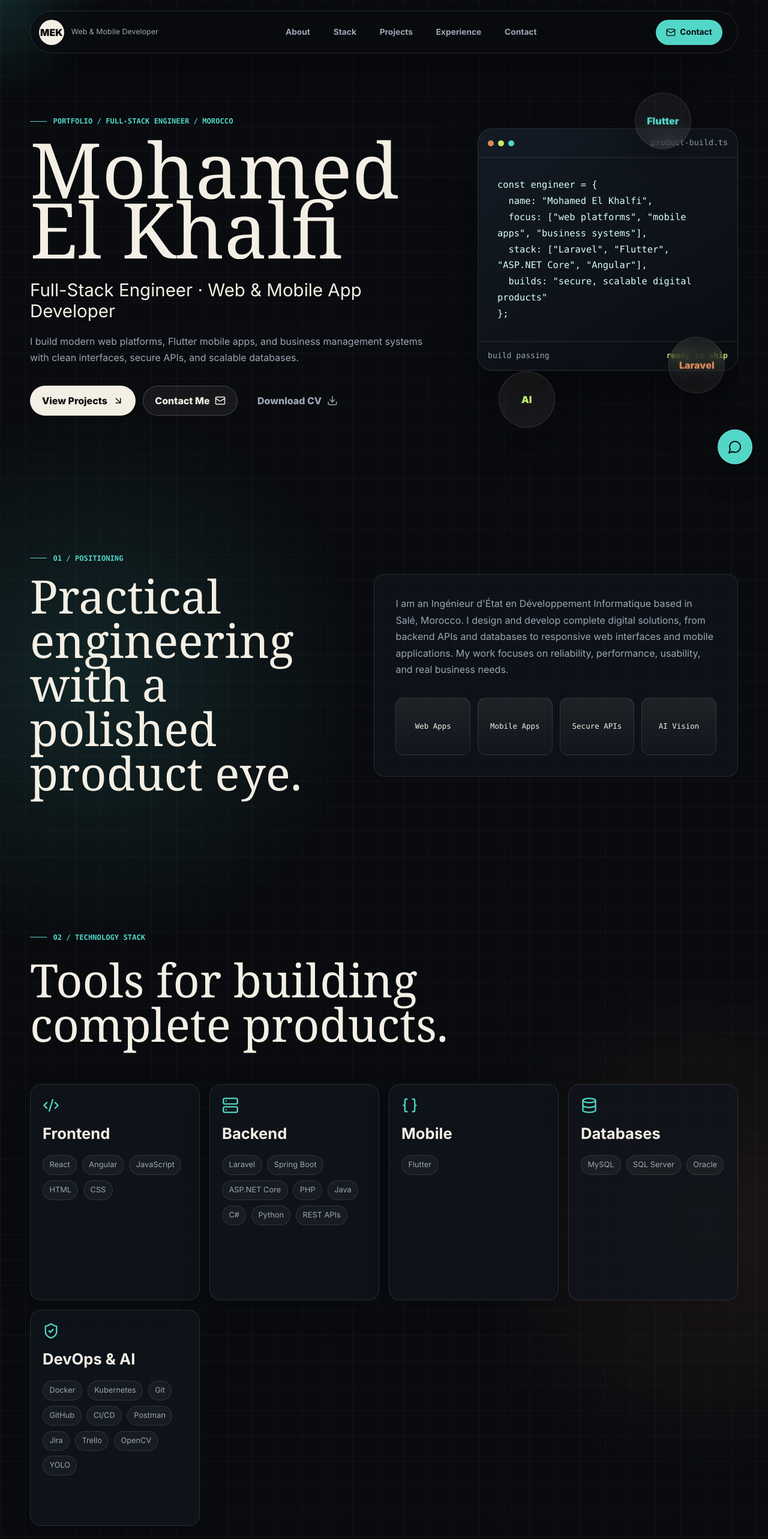
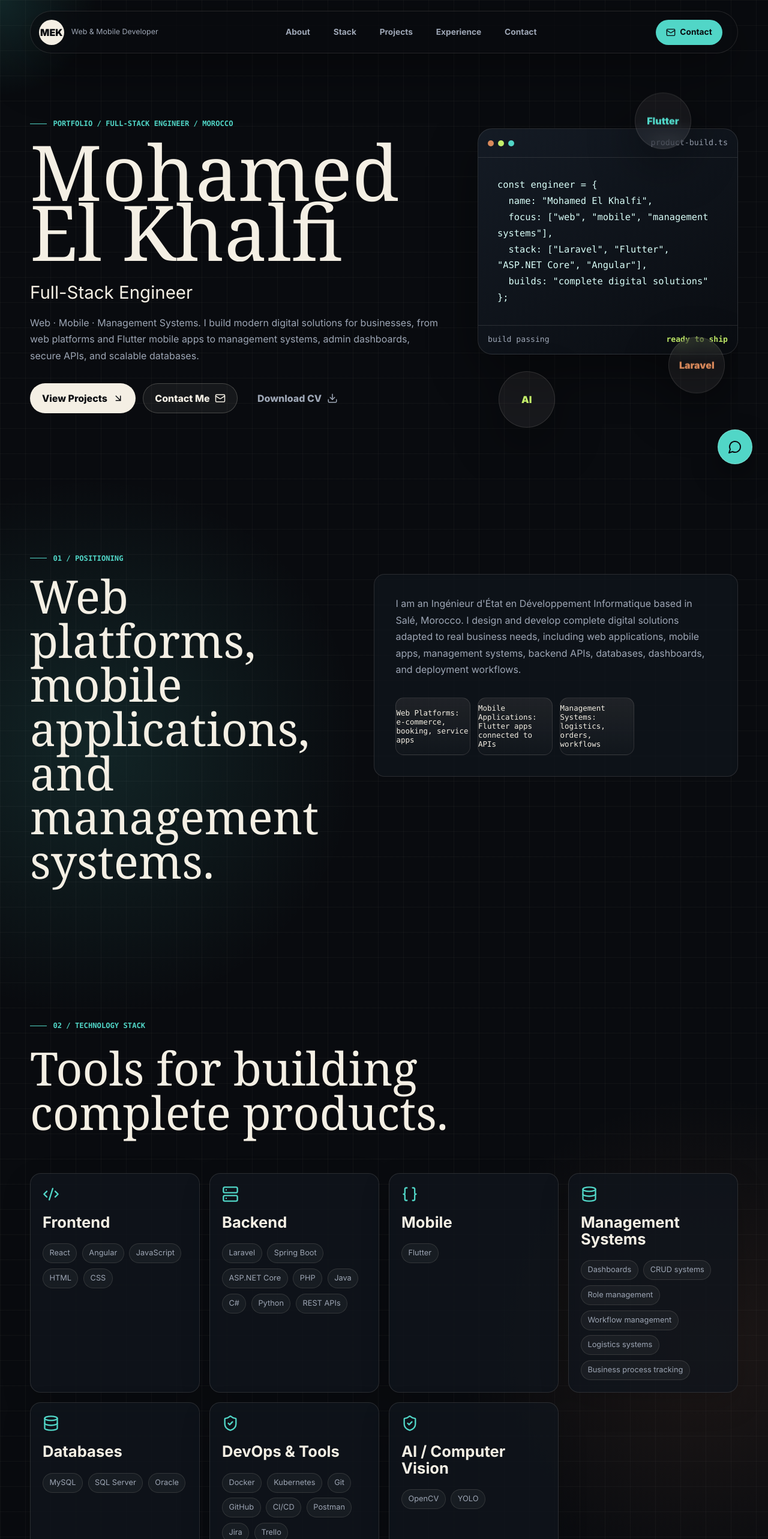
Before and after one commit to Mohvmedel/mohamed-el-khalfi-portfolio, a React (Vite) app: page / in a window 1280 px wide. Shown: the top 2566 px of the page at 60% size. Built offline with nearby package versions, Linux system fonts and the light colour scheme.

Commit message:
Update portfolio content positioning

```diff
--- a/src/App.tsx
+++ b/src/App.tsx
@@ -27,52 +27,68 @@ const skills = {
   Frontend: ["React", "Angular", "JavaScript", "HTML", "CSS"],
   Backend: ["Laravel", "Spring Boot", "ASP.NET Core", "PHP", "Java", "C#", "Python", "REST APIs"],
   Mobile: ["Flutter"],
+  "Management Systems": [
+    "Dashboards",
+    "CRUD systems",
+    "Role management",
+    "Workflow management",
+    "Logistics systems",
+    "Business process tracking",
+  ],
   Databases: ["MySQL", "SQL Server", "Oracle"],
-  "DevOps & AI": ["Docker", "Kubernetes", "Git", "GitHub", "CI/CD", "Postman", "Jira", "Trello", "OpenCV", "YOLO"],
+  "DevOps & Tools": ["Docker", "Kubernetes", "Git", "GitHub", "CI/CD", "Postman", "Jira", "Trello"],
+  "AI / Computer Vision": ["OpenCV", "YOLO"],
 };
 
 const projects = [
   {
     title: "BeautyDoc",
-    stack: "E-commerce Website",
+    stack: "E-commerce / Web Platform",
     description:
-      "A modern e-commerce website for beauty and skincare products, focused on clean product presentation, responsive design, and a smooth shopping experience.",
+      "A modern e-commerce website for beauty and skincare products, focused on product presentation, responsive design, and a smooth shopping experience.",
     accent: "teal",
   },
   {
     title: "DriveLux",
-    stack: "Car Rental Website",
+    stack: "Booking / Business Website",
     description:
       "A car rental website designed to present vehicles, services, and booking information with a premium and user-friendly experience.",
     accent: "copper",
   },
   {
     title: "Brocli",
-    stack: "Laravel, Flutter, MySQL, API REST",
+    stack: "Web & Mobile Platform · Laravel, Flutter, MySQL, API REST",
     description:
-      "A web and mobile service platform connecting clients with service providers, including API integration, user management, service requests, and data exchange.",
+      "A service platform connecting clients with service providers, including web features, Flutter mobile app context, API integration, user management, service requests, and data exchange.",
     accent: "violet",
   },
   {
     title: "Delivery Company Design System",
-    stack: "Full Product Design System",
+    stack: "Design System / Delivery Platform",
     description:
-      "A complete design system for a delivery company, including merchant website interfaces, driver app screens, and platform UI components for a consistent product experience.",
+      "A complete design system for a delivery company, including merchant website interfaces, driver app screens, and platform UI components for a consistent delivery ecosystem.",
     accent: "lime",
   },
   {
-    title: "Intelligent HSE Monitoring Application",
-    stack: "Python, OpenCV, YOLO, ASP.NET Core, Angular, SQL Server, API REST",
+    title: "Logistics and Transport Management Application",
+    stack: "Management System / Logistics · ASP.NET, Flutter",
     description:
-      "An intelligent safety monitoring system using computer vision to detect non-compliance cases and support real-time operational tracking from video streams.",
+      "A logistics and transport management system designed to track operations, organize flows, manage transport processes, and improve internal business operations.",
     accent: "teal",
   },
   {
-    title: "Logistics and Transport Management Application",
-    stack: "ASP.NET, Flutter",
+    title: "Intelligent HSE Monitoring Application",
+    stack: "AI / Safety Management System · Python, OpenCV, YOLO, ASP.NET Core, Angular, SQL Server, API REST",
     description:
-      "A logistics and transport management solution designed to track operations, organize flows, and improve transport management.",
+      "An intelligent HSE system for monitoring safety measures using computer vision, detecting non-compliance cases, and supporting real-time operational tracking from video streams.",
     accent: "copper",
+  },
+  {
+    title: "Mission Order Management Web Application",
+    stack: "Internal Management System · Angular, Laravel",
+    description:
+      "A web application for managing, tracking, and organizing mission orders inside an organization.",
+    accent: "violet",
   },
 ];
 
@@ -80,12 +96,12 @@ const journey = [
   [
     "2025",
     "LEAR - Tanger / Stage PFE",
-    "Analyzed, designed, and developed a logistics and transport management application from February 2025 to July 2025.",
+    "Worked on the analysis, design, and development of a logistics and transport management system from February 2025 to July 2025.",
   ],
   [
     "2024",
     "BROCLICONNECT - Rabat / Internship",
-    "Contributed to a service platform across frontend, backend, API integration, UI improvements, and Flutter mobile app context.",
+    "Contributed to a service platform with frontend, backend, API integration, UI improvements, and Flutter mobile application context.",
   ],
   [
     "2023",
@@ -100,24 +116,32 @@ const journey = [
   [
     "Education",
     "ISMAGI - Rabat",
-    "Ingénieur d'État en Développement Informatique, with preparation at ISMAGI and a Baccalauréat Sciences Physiques from Lycée Ahmed Chawki in Salé.",
+    "Ingénieur d'État en Développement Informatique, October 2022 - July 2025. Classe Préparatoire at ISMAGI, October 2020 - July 2022.",
+  ],
+  [
+    "Academic",
+    "Lycée Ahmed Chawki - Salé",
+    "Baccalauréat Sciences Physiques, September 2021 - June 2022.",
+  ],
+  [
+    "Proof",
+    "Certifications & Languages",
+    "IBM Docker Essentials, IBM Kubernetes Operators Advanced. Languages: Arabic, French, English, Tamazight.",
   ],
 ];
 
 const services = [
-  "E-commerce websites",
-  "Car rental and booking websites",
-  "Admin dashboards",
-  "Business management systems",
-  "Flutter mobile applications",
-  "Backend APIs",
-  "Delivery platform interfaces",
-  "AI / computer vision solutions",
+  "Web Platforms - E-commerce, booking, service, and business websites",
+  "Mobile Applications - Flutter apps connected to backend APIs",
+  "Management Systems - Logistics, transport, orders, users, roles, and workflows",
+  "Admin Dashboards - Activity monitoring, data management, and performance tracking",
+  "Backend APIs - Secure REST APIs, authentication, roles, and business logic",
+  "AI / Computer Vision Solutions - Detection and monitoring with OpenCV and YOLO",
 ];
 
 const proof = [
-  ["6", "focused project areas"],
-  ["State", "engineering degree in software development"],
+  ["7", "featured digital solution projects"],
+  ["Full", "web, mobile, API, database, and management systems"],
   ["IBM", "Docker and Kubernetes certifications"],
   ["4", "languages: Arabic, French, English, Tamazight"],
 ];
@@ -302,11 +326,12 @@ function Hero() {
           <span>El Khalfi</span>
         </h1>
         <p className="hero-subtitle" data-reveal>
-          Full-Stack Engineer · Web & Mobile App Developer
+          Full-Stack Engineer
         </p>
         <p className="hero-description" data-reveal>
-          I build modern web platforms, Flutter mobile apps, and business management systems with
-          clean interfaces, secure APIs, and scalable databases.
+          Web · Mobile · Management Systems. I build modern digital solutions for businesses, from
+          web platforms and Flutter mobile apps to management systems, admin dashboards, secure APIs,
+          and scalable databases.
         </p>
         <div className="hero-actions" data-reveal>
           <a className="button primary" href="#projects">
@@ -330,9 +355,9 @@ function Hero() {
           </div>
           <pre>{`const engineer = {
   name: "Mohamed El Khalfi",
-  focus: ["web platforms", "mobile apps", "business systems"],
+  focus: ["web", "mobile", "management systems"],
   stack: ["Laravel", "Flutter", "ASP.NET Core", "Angular"],
-  builds: "secure, scalable digital products"
+  builds: "complete digital solutions"
 };`}</pre>
           <div className="terminal-status">
             <span>build passing</span>
@@ -355,20 +380,19 @@ function About() {
       </div>
       <div className="about-grid">
         <h2 data-reveal>
-          Practical engineering with a polished product eye.
+          Web platforms, mobile applications, and management systems.
         </h2>
         <div className="about-panel" data-reveal>
           <p>
             I am an Ingénieur d'État en Développement Informatique based in Salé, Morocco. I design
-            and develop complete digital solutions, from backend APIs and databases to responsive web
-            interfaces and mobile applications. My work focuses on reliability, performance,
-            usability, and real business needs.
+            and develop complete digital solutions adapted to real business needs, including web
+            applications, mobile apps, management systems, backend APIs, databases, dashboards, and
+            deployment workflows.
           </p>
           <div className="studio-map">
-            <span>Web Apps</span>
-            <span>Mobile Apps</span>
-            <span>Secure APIs</span>
-            <span>AI Vision</span>
+            <span>Web Platforms: e-commerce, booking, service apps</span>
+            <span>Mobile Applications: Flutter apps connected to APIs</span>
+            <span>Management Systems: logistics, orders, workflows</span>
           </div>
         </div>
       </div>
@@ -377,7 +401,7 @@ function About() {
 }
 
 function Stack() {
-  const icons = [Code2, Server, Braces, Database, ShieldCheck];
+  const icons = [Code2, Server, Braces, Database, Database, ShieldCheck, ShieldCheck];
 
   return (
     <section className="stack section" id="stack" data-pattern="magnetic-cards">
@@ -479,7 +503,7 @@ function Services() {
     <section className="services section" data-pattern="sticky-stack">
       <div className="services-sticky" data-reveal>
         <span className="section-kicker">05 / What I Can Build</span>
-        <h2>Useful systems for teams that need software to work.</h2>
+        <h2>What I Build</h2>
       </div>
       <div className="service-list">
         {services.map((service, index) => (
@@ -508,8 +532,9 @@ function Proof() {
           <ShieldCheck size={34} />
           <span>Credibility through practical engineering proof</span>
           <p>
-            Focused experience across web platforms, Flutter apps, business systems, databases, and
-            AI / computer vision solutions.
+            Focused experience across web applications, mobile applications, management systems,
+            admin dashboards, backend APIs, database-driven platforms, delivery and logistics
+            systems, and AI / computer vision solutions.
           </p>
         </div>
       </div>
@@ -530,7 +555,7 @@ function Contact() {
     <section className="contact section" id="contact" data-pattern="reveal-on-scroll">
       <div className="contact-inner" data-reveal>
         <Sparkles size={28} />
-        <h2>Let's build a reliable digital product.</h2>
+        <h2>Let's build a reliable digital solution.</h2>
         <div className="contact-actions">
           <a href="mailto:mohamed.elkhalfi@example.com" className="button primary">
             <Mail size={18} />
@@ -546,13 +571,13 @@ function Contact() {
           </a>
         </div>
         <p>
-          I'm open to opportunities and freelance projects in web development, mobile apps,
-          dashboards, APIs, and business platforms.
+          I'm open to opportunities and freelance projects in web platforms, mobile apps, management
+          systems, dashboards, APIs, and business solutions.
         </p>
       </div>
       <footer>
         <span>Mohamed El Khalfi</span>
-        <span>Full-Stack Engineer · Web & Mobile App Developer</span>
+        <span>Full-Stack Engineer · Web · Mobile · Management Systems</span>
         <a href="#top">Back to top</a>
       </footer>
     </section>
@@ -561,7 +586,7 @@ function Contact() {
 
 function FloatingContact() {
   const whatsappMessage = encodeURIComponent(
-    "Hello Mohamed, I saw your portfolio and would like to discuss a web, mobile, or business platform project with you."
+    "Hello Mohamed, I saw your portfolio and would like to discuss a web platform, mobile app, management system, or business solution with you."
   );
 
   return (
```
Also changed, not shown: public/Mohamed-El-Khalfi-CV.html (+20 -11 lines).
